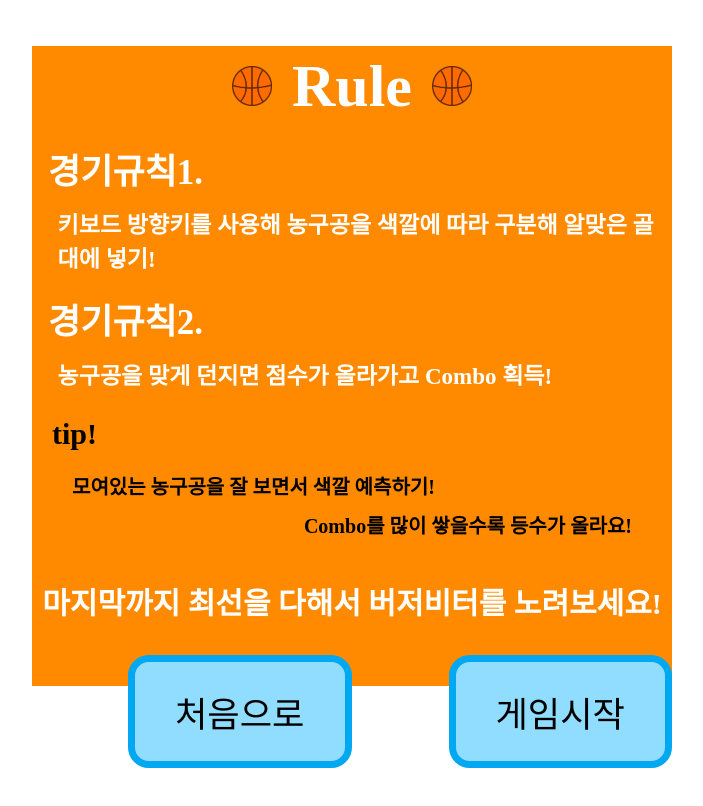
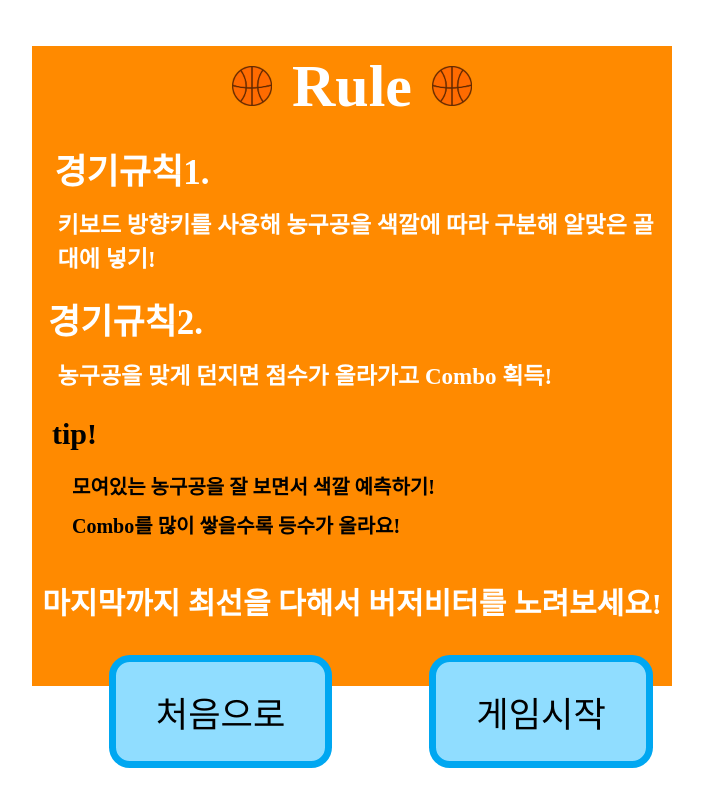
Before and after one commit to hyewwonn/BuzzerBeater, a Next.js app: page /RulePage in a window 1280 px wide. Shown: the top 806 px of the page, without its empty margins (288-991 px from the left). Built offline with nearby package versions, Linux system fonts and the light colour scheme; a web font is replaced by a local one.

Commit message:
게임방법page css 수정

```diff
--- a/src/styles/MOBILErule.module.css
+++ b/src/styles/MOBILErule.module.css
@@ -87,8 +87,7 @@
     text-align: right;
     font-size: 25px;
     font-weight: bold;
-    margin-top: 10px;
-    margin-right: 40px;
+    margin-left: 40px;
 }
 .main .ment{
     color: white;
@@ -106,17 +105,6 @@
     margin-left: 14%;
 }
 .btn-first{
-    /* width: 45%;
-    height: 94px;
-    background-color: #90DDFF;
-    border: solid #00A7F1 7.5px;
-    border-radius: 25px;
-    margin-right: 20px;
-    font-family: 'esamanru';
-    font-size: 40px;
-    cursor: pointer;
-    font-weight: bold;
-    text-align: center; */
     font-family: "esamanru";
     font-size: 220%;
     font-style: bold;
@@ -128,16 +116,6 @@
     z-index: 1000;
 }
 .btn-start{
-    /* width: 45%;
-    height: 94px;
-    background-color: #90DDFF;
-    border: solid #00A7F1 7.5px;
-    border-radius: 25px;
-    margin-left: 20px;
-    font-family: 'esamanru';
-    font-size: 40px;
-    cursor: pointer;
-    font-weight: bold; */
     font-family: "esamanru";
     font-size: 220%;
     font-style: bold;
--- a/src/styles/PCrule.module.css
+++ b/src/styles/PCrule.module.css
@@ -42,7 +42,7 @@
     font-size: 35px;
     font-weight: bold;
     margin-top: 1%;
-    margin-left: 2.5%;
+    margin-left: 3.5%;
 }
 .main .rulecon1{
     color: white;
@@ -85,11 +85,10 @@
     margin-left: 40px;
 }
 .main .tip2{
-    text-align: right;
     font-size: 20px;
     font-weight: bold;
     margin-top: 10px;
-    margin-right: 40px;
+    margin-left: 40px;
 }
 .main .ment{
     color: white;
@@ -104,7 +103,7 @@
     justify-content: space-between;
     align-items: center;
     margin-top: 5%;
-    margin-left: 15%;
+    margin-left: 12%;
 }
 .btn-first{
     font-family: "esamanru";
```
